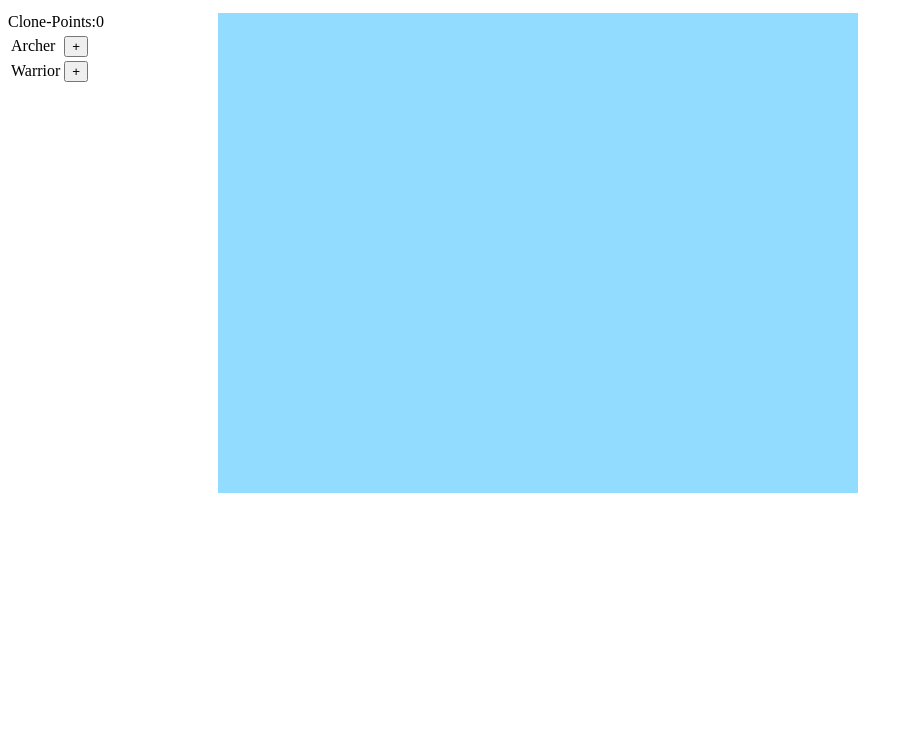
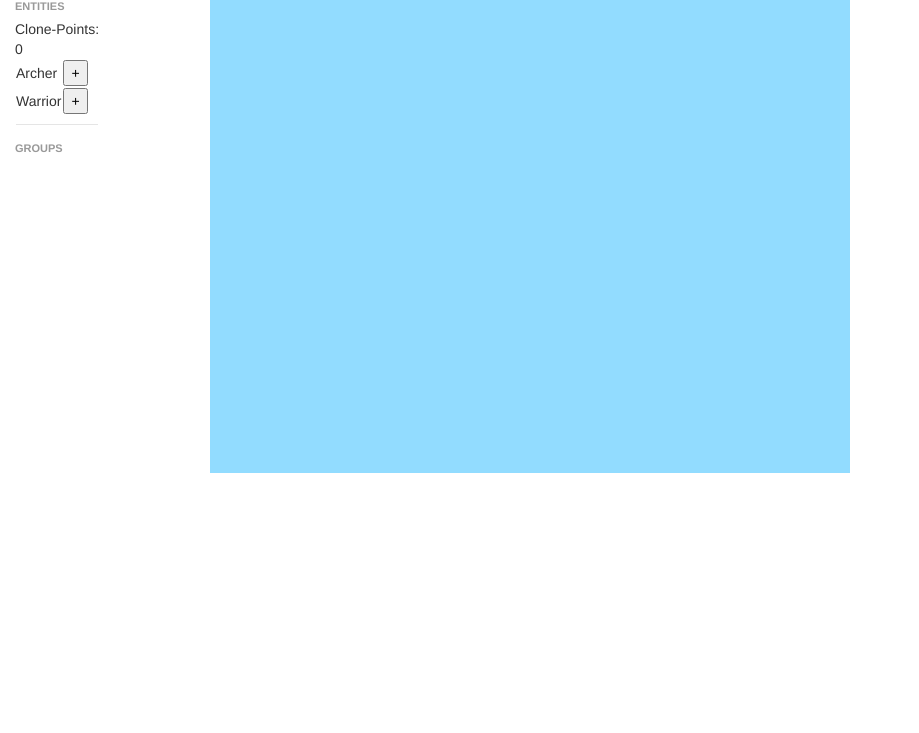
Before and after one commit to devNil/revolt, a website: page game.html in a window 1280 px wide. Shown: the part 67-800 px from the top of the page, without its empty margins (0-919 px from the left). Drawn offline with Linux system fonts and the light colour scheme.

Commit message:
Added clone/group menu to game.html

```diff
--- a/game.html
+++ b/game.html
@@ -3,13 +3,23 @@
 <head>
 	<meta http-equiv="Content-type" content="text/html; charset=utf-8">
 	<title>revolt</title>
+	<link rel="stylesheet" href="lib/bootstrap/css/bootstrap.min.css" charset="utf-8"/>
 	<script src="lib/prelude.js" type="text/javascript" charset="utf-8"></script>
 	<script src="lib/zepto.min.js" type="text/javascript" charset="utf-8"></script>
+	<script src="lib/bootstrap/js/bootstrap.min.js" type="text/javascript" charset="utf-8"></script>
 </head>
 <body>
 	<h1>Blank _revolt</h1>
 	<div id="gamecontainer" style="width:850px;" data-x="3000" data-y="0" data-scale="1">
-		<div id="cloneMenu" style="float:left; height:480px; width:200px;">
+		<div id="entitesMenu" style="float:left; height: 480px; width:240;">
+          <ul class="nav nav-list">
+            <li class="nav-header">Entities</li>
+
+            <!-- Clone-Menu done with links, just an idea here
+            <li><a><div style="float:left">Clone-Points: </div><div id="total">0</div></a></li>
+           	<li><a class=".btn" entity="archer" href="#">Add Archer</a></li>
+            <li><a class=".btn" entity="warrior" href="#">Add Warrior</a></li>-->
+
 			<table>
 				<tr>
 					<div style="float:left">Clone-Points: </div><div id="total">0</div>
@@ -35,7 +45,16 @@
 					</td>
 				</tr>
 			</table>
-		</div>
+
+                        <li class="divider"/></li>
+            <li class="nav-header">Groups</li>
+
+          </ul>
+          <div id="groupContainer">
+            <!-- Here will be the groupEntries -->
+          </div>
+     	</div>
+
 		<canvas id="game" style="background-color: #92dcff;float:right;" width="640" height="480"></canvas>
 	</div>
 	<script src="js/game.js" type="text/javascript" charset="utf-8"></script>
```
